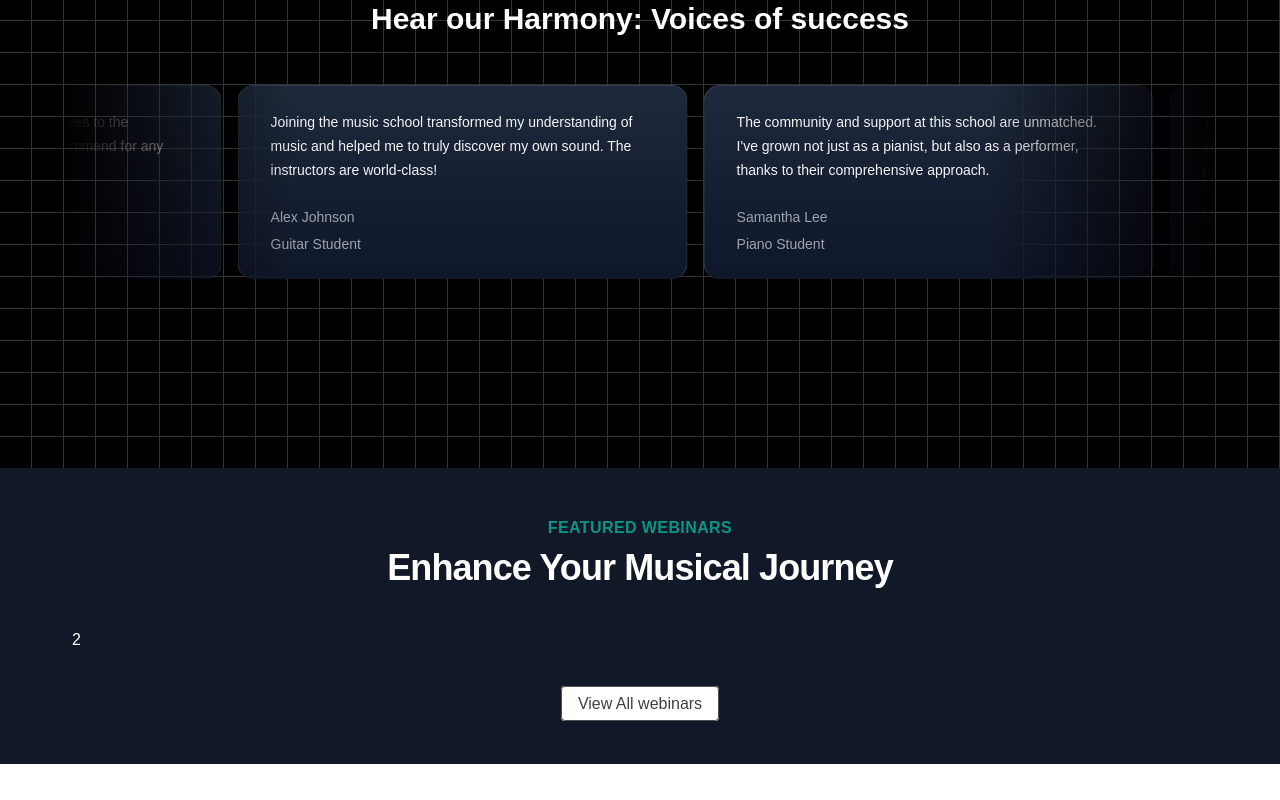
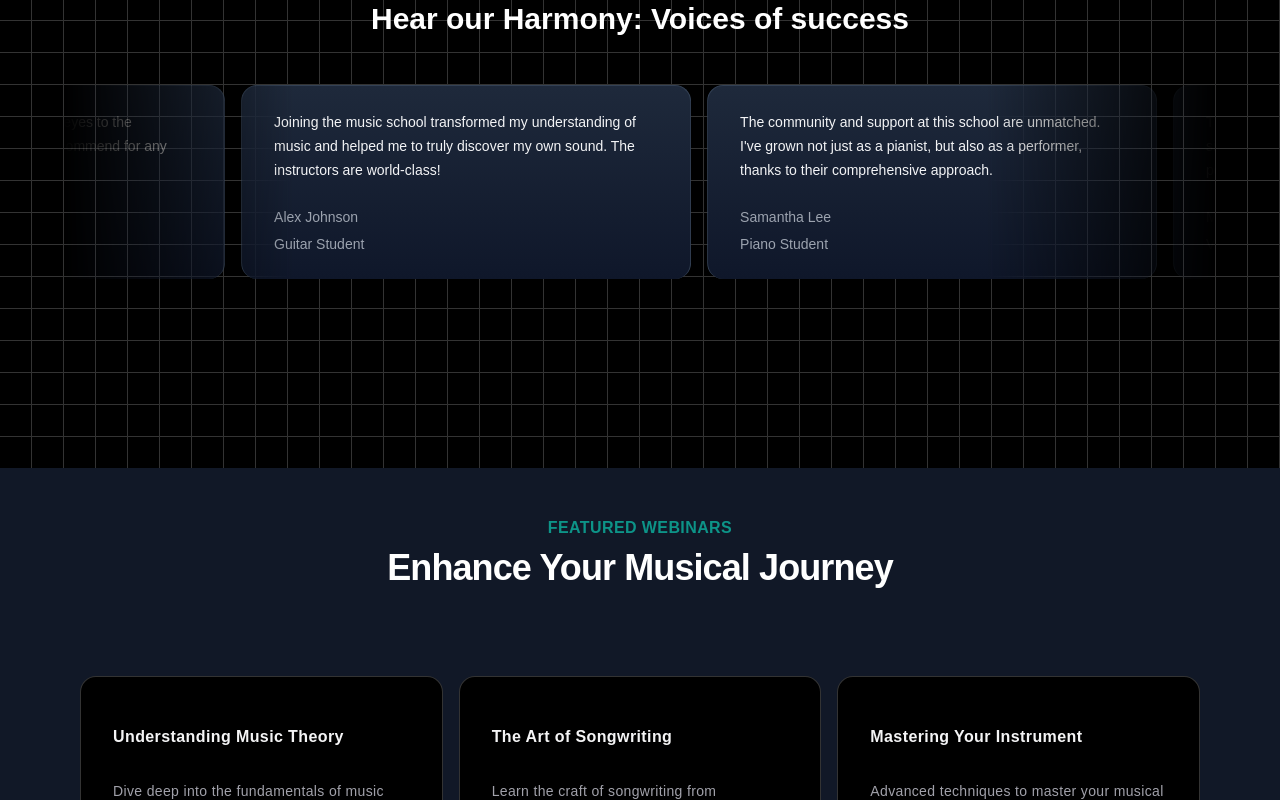
Before and after one commit to CoderXYZ14/MusicApp_NextJs, a Next.js app: page / in a window 1280 px wide. Shown: the part 2000-2800 px from the top of the page. Before the commit the page ends 2764 px from the top, so only its background shows below. Built offline with nearby package versions, Linux system fonts and the light colour scheme.

Commit message:
Upcoming Webinar section

```diff
--- a/src/components/UpcomingWebinars.tsx
+++ b/src/components/UpcomingWebinars.tsx
@@ -1,5 +1,8 @@
+"use client";
 import Link from "next/link";
 import React from "react";
+import featuredWebinars from "@/data/featured_webinar";
+import { HoverEffect } from "./ui/card-hover-effect";
 
 const UpcomingWebinars = () => {
   return (
@@ -13,7 +16,15 @@
             Enhance Your Musical Journey
           </p>
         </div>
-        <div className="mt-10 text-white">2</div>
+        <div className="mt-10 text-white">
+          <HoverEffect
+            items={featuredWebinars.map((webinar) => ({
+              title: webinar.title,
+              description: webinar.description,
+              link: "/",
+            }))}
+          />
+        </div>
         <div className="mt-10 text-center">
           <Link
             href={"/"}
--- /dev/null
+++ b/src/data/featured_webinar.ts
@@ -0,0 +1,47 @@
+const featuredWebinars = [
+  {
+    title: "Understanding Music Theory",
+    description:
+      "Dive deep into the fundamentals of music theory and enhance your musical skills.",
+    slug: "understanding-music-theory",
+    isFeatured: true,
+  },
+  {
+    title: "The Art of Songwriting",
+    description:
+      "Learn the craft of songwriting from experienced musicians and songwriters.",
+    slug: "the-art-of-songwriting",
+    isFeatured: true,
+  },
+  {
+    title: "Mastering Your Instrument",
+    description:
+      "Advanced techniques to master your musical instrument of choice.",
+    slug: "mastering-your-instrument",
+    isFeatured: true,
+  },
+  {
+    title: "Music Production Essentials",
+    description:
+      "Get started with music production with this comprehensive overview.",
+    slug: "music-production-essentials",
+    isFeatured: true,
+  },
+  // Added two more webinars
+  {
+    title: "Live Performance Techniques",
+    description:
+      "Enhance your live performance skills with expert tips and strategies.",
+    slug: "live-performance-techniques",
+    isFeatured: true,
+  },
+  {
+    title: "Digital Music Marketing",
+    description:
+      "Learn how to promote your music effectively in the digital age.",
+    slug: "digital-music-marketing",
+    isFeatured: true,
+  },
+];
+
+export default featuredWebinars;
```
